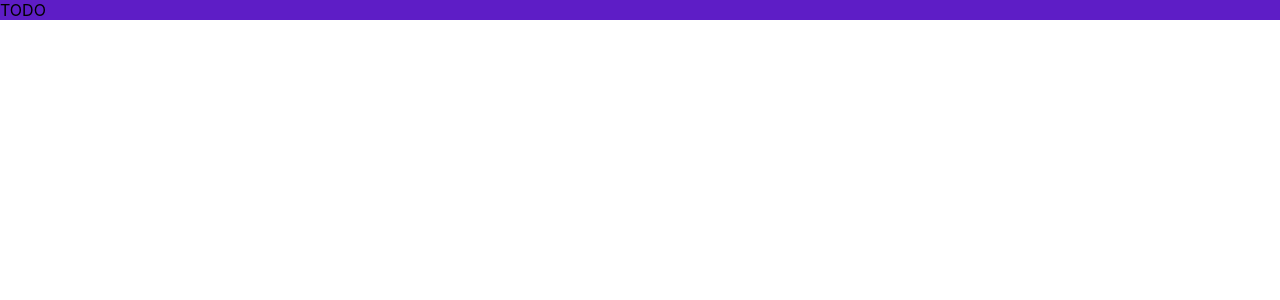
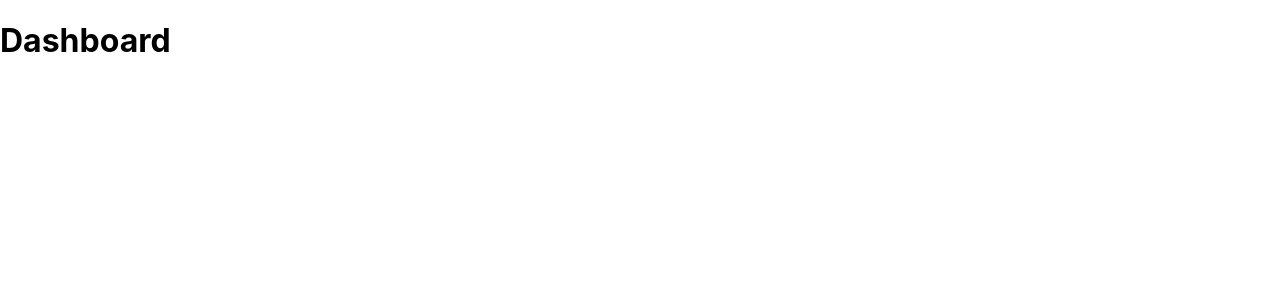
Before and after one commit to marcbalme/followed-code, a React (Create React App) app in the folder client/: page / in a window 1280 px wide. Shown: the top 300 px of the page. Built offline with nearby package versions, Linux system fonts and the light colour scheme.

Commit message:
:children_crossing: add routing

```diff
--- a/client/package.json
+++ b/client/package.json
@@ -11,10 +11,12 @@
     "@types/node": "^12.20.18",
     "@types/react": "^17.0.15",
     "@types/react-dom": "^17.0.9",
+    "@types/react-router-dom": "^5.1.8",
     "node-sass": "^6.0.1",
     "react": "^17.0.2",
     "react-dom": "^17.0.2",
     "react-redux": "^7.2.4",
+    "react-router-dom": "^5.2.0",
     "react-scripts": "4.0.3",
     "typescript": "^4.3.5",
     "web-vitals": "^1.1.2"
--- a/client/src/App.tsx
+++ b/client/src/App.tsx
@@ -1,7 +1,12 @@
 import './styles/App.scss';
+import Routing from './components/Router';
 
 function App() {
-  return <div className='App'>TODO</div>;
+  return (
+    <Routing>
+      <div className='App'></div>
+    </Routing>
+  );
 }
 
 export default App;
--- /dev/null
+++ b/client/src/components/Router/index.tsx
@@ -0,0 +1,21 @@
+import { BrowserRouter as Router, Route, Switch } from 'react-router-dom';
+import Dashboard from '../../pages/dashboard';
+import Login from '../../pages/login';
+import Sessions from '../../pages/sessions';
+import Students from '../../pages/students';
+
+const Routing = ({ children }: any) => {
+  return (
+    <Router>
+      {children}
+      <Switch>
+        <Route exact path='/' children={<Dashboard />} />
+        <Route path='/login' children={<Login />} />
+        <Route path='/sessions' children={<Sessions />} />
+        <Route path='/students' children={<Students />} />
+      </Switch>
+    </Router>
+  );
+};
+
+export default Routing;
--- /dev/null
+++ b/client/src/pages/dashboard/index.tsx
@@ -0,0 +1,4 @@
+const Dashboard = () => {
+  return <h1>Dashboard</h1>;
+};
+export default Dashboard;
--- /dev/null
+++ b/client/src/pages/login/index.tsx
@@ -0,0 +1,5 @@
+const Login = () => {
+  return <h1>Login</h1>;
+};
+
+export default Login;
--- /dev/null
+++ b/client/src/pages/sessions/index.tsx
@@ -0,0 +1,4 @@
+const Sessions = () => {
+  return <h1>Sessions</h1>;
+};
+export default Sessions;
--- /dev/null
+++ b/client/src/pages/students/index.tsx
@@ -0,0 +1,4 @@
+const Students = () => {
+  return <h1>Students</h1>;
+};
+export default Students;
```
Also changed, not shown: 1 other file (tests, documents, lock files or other folders).
